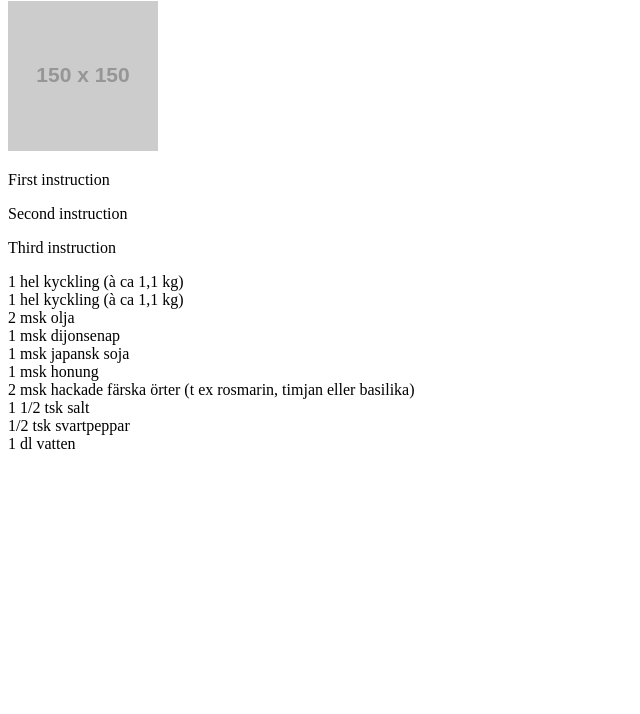
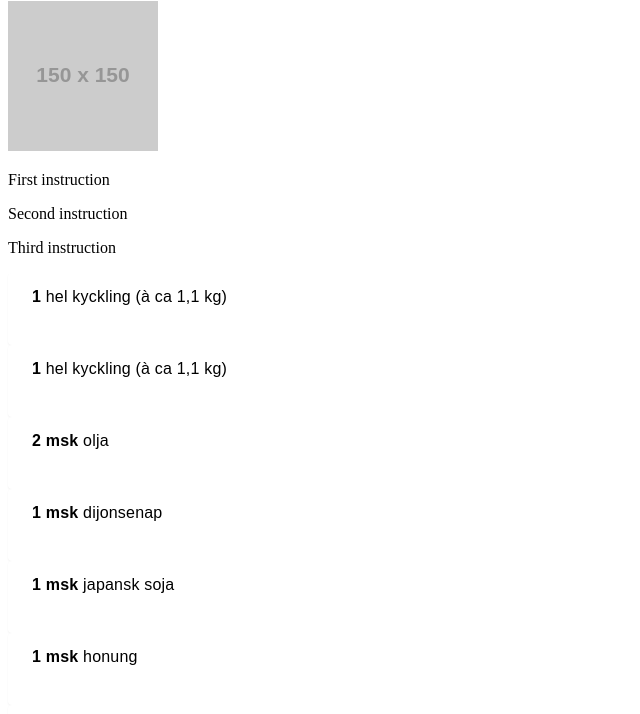
Before and after one commit to NotoriousSledge/exsjabe.github.io, a plain HTML site: page index.html in a window 1280 px wide. Shown: the part 79-793 px from the top of the page, without its empty margins (0-640 px from the left). Drawn offline with Linux system fonts and the light colour scheme; placeholder pictures from the web are drawn by us.

Commit message:
Added styleing

```diff
--- a/index.html
+++ b/index.html
@@ -2,6 +2,34 @@
 <html>
 <head>
   <title>Test Page</title>
+  <style>
+              .ingredients-list-group__card {
+                padding: .75rem 1.5rem;
+                border-radius: .25rem;
+                font-weight: 400;
+                background: #fff;
+                min-height: 3rem;
+                display: flex;
+                align-items: center;
+                box-shadow: 0 .0625rem .125rem 0 rgba(0,0,0,.06);
+                display: block;
+              }
+              .ingredients-list-group__card, .ingredients-list-group__card a {
+                font-family: ICA Text,Arial,Helvetica,sans-serif;
+                font-size: 1rem;
+                line-height: 1.5rem;
+                letter-spacing: .0125rem;
+            }.ingredients-list-group__card__qty {
+          width: auto;
+          display: inline-block;
+          font-family: ICA Text,Arial,Helvetica,sans-serif;
+          font-weight: 600;
+          font-size: 1rem;
+          line-height: 1.5rem;
+          letter-spacing: .0125rem;
+      }
+              </html>
+  </style>
 </head>
 <body>
   <div>
```
